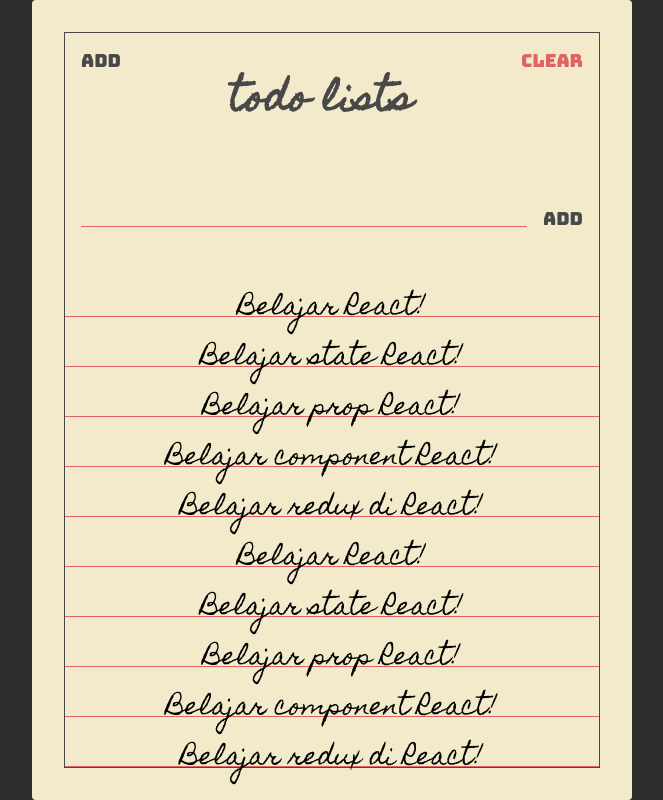
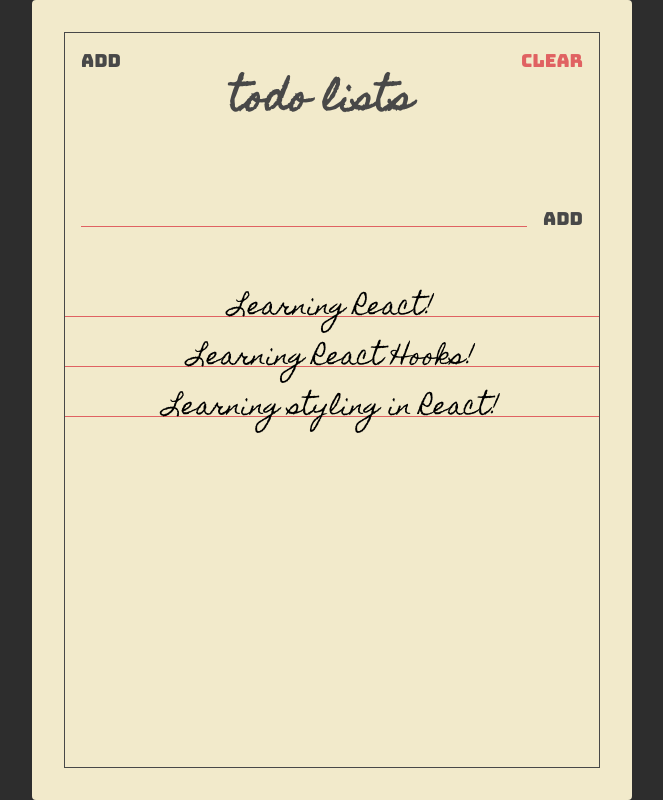
Before and after one commit to Alal23/react-todolist, a React (Create React App) app: page / in a window 1280 px wide. Shown: the whole page, without its empty margins (308-971 px from the left). Built offline with nearby package versions, Linux system fonts and the light colour scheme.

Commit message:
refactor todo dan todolist

```diff
--- a/src/components/Paper.jsx
+++ b/src/components/Paper.jsx
@@ -1,7 +1,7 @@
 import React from "react";
 import PropTypes from "prop-types";
 
-const Paper = ({ children, height }) => {
+const Paper = ({ children }) => {
   return (
     <div className="container">
       <div className="frame">{children}</div>
--- a/src/components/TodoForm.jsx
+++ b/src/components/TodoForm.jsx
@@ -1,14 +1,37 @@
-import React from "react";
+import React, { useState } from "react";
+import PropTypes from "prop-types";
 
-const TodoForm = () => {
+const TodoForm = ({ addTodo }) => {
+  const [value, setValue] = useState("");
+
+  const handleFormSubmit = e => {
+    e.preventDefault();
+
+    if (!value) {
+      alert("No black todo!");
+      return;
+    }
+    addTodo(value);
+    alert(value);
+    setValue("");
+  };
   return (
     <section className="add">
-      <form className="add-form">
-        <input type="text" className="add-input" />
+      <form className="add-form" onSubmit={handleFormSubmit}>
+        <input
+          type="text"
+          className="add-input"
+          value={value}
+          onChange={e => setValue(e.target.value)}
+        />
         <button className="add-btn main-black-color">Add</button>
       </form>
     </section>
   );
 };
 
+TodoForm.propTypes = {
+  addTodo: PropTypes.func.isRequired
+};
+
 export default TodoForm;
--- a/src/components/Todos.jsx
+++ b/src/components/Todos.jsx
@@ -1,46 +1,23 @@
 import React from "react";
+import PropTypes from "prop-types";
 import Todo from "./Todo";
 
-const Todos = () => {
-  const todos = [
-    {
-      text: "Belajar React!"
-    },
-    {
-      text: "Belajar state React!"
-    },
-    {
-      text: "Belajar prop React!"
-    },
-    {
-      text: "Belajar component React!"
-    },
-    {
-      text: "Belajar redux di React!"
-    },
-    {
-      text: "Belajar React!"
-    },
-    {
-      text: "Belajar state React!"
-    },
-    {
-      text: "Belajar prop React!"
-    },
-    {
-      text: "Belajar component React!"
-    },
-    {
-      text: "Belajar redux di React!"
-    }
-  ];
+const Todos = ({ todos }) => {
   return (
     <section className="todos">
-      {todos.map(todo => {
-        return <Todo text={todo.text} />;
+      {todos.map((todo, index) => {
+        return <Todo key={index} text={todo.text} />;
       })}
     </section>
   );
 };
 
+Todos.propTypes = {
+  todos: PropTypes.arrayOf(
+    PropTypes.shape({
+      text: PropTypes.string
+    })
+  )
+};
+
 export default Todos;
--- a/src/pages/TodoList.jsx
+++ b/src/pages/TodoList.jsx
@@ -1,15 +1,21 @@
-import React from "react";
+import React, { useState } from "react";
 import Paper from "../components/Paper";
 import Header from "../components/Header";
 import TodoForm from "../components/TodoForm";
 import Todos from "../components/Todos";
 
 const TodoList = () => {
+  const [todos, setTodos] = useState([
+    { text: "Learning React!" },
+    { text: "Learning React Hooks!" },
+    { text: "Learning styling in React!" }
+  ]);
+
   return (
     <Paper>
       <Header />
       <TodoForm />
-      <Todos />
+      <Todos todos={todos} />
     </Paper>
   );
 };
```
